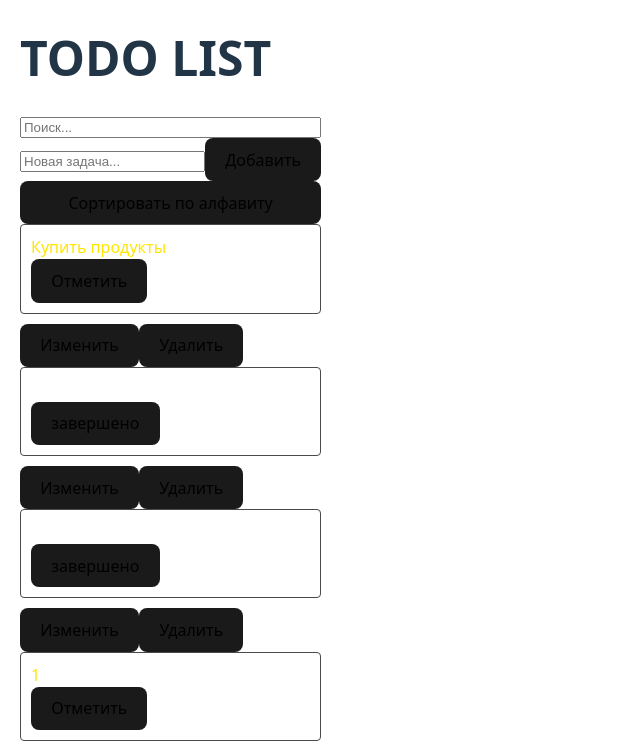
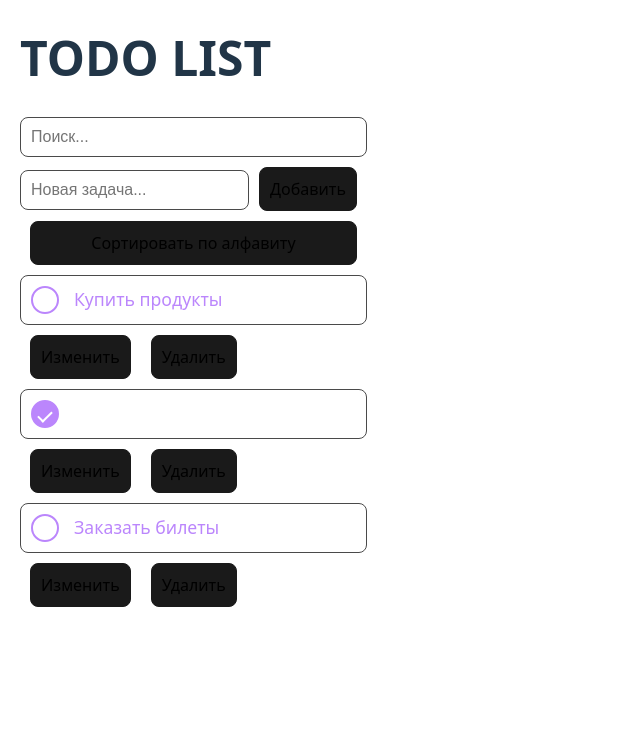
Before and after one commit to KarinaKold/REACT-Result, a React (Vite) app: page / in a window 1280 px wide. Shown: the top 749 px of the page, without its empty margins (0-640 px from the left). Built offline with nearby package versions, Linux system fonts and the light colour scheme; data requests are answered from the project's data file.

Commit message:
style: fix component styles, add constants

```diff
--- a/src/App.jsx
+++ b/src/App.jsx
@@ -1,16 +1,15 @@
-import { useRequestGet, useRequestAdd, useDebounce } from './hooks';
+import { useState } from 'react';
+import { useRequestGet, useDebounce } from './hooks';
 import styles from './App.module.css';
 import { Loader } from './components/Loader/Loader';
 import { TodoList } from './components/TodoList/TodoList';
 import { Button } from './components/Button/Button';
+import { AddTodoForm } from './components/AddTodoForm/AddTodoForm';
+import { Input } from './components/Input/Input';
 import { ACTIONS } from './constants';
-import { useState } from 'react';
-import { Search } from './components/Search/Search';
 
 export const App = () => {
 	const { todos, setTodos, isLoading } = useRequestGet();
-	const { requestAdd, isCreating } = useRequestAdd(setTodos);
-	const [newTodo, setNewTodo] = useState('');
 	const [searchItem, setSearchItem] = useState('');
 	const [isSorted, setIsSorted] = useState(false);
 
@@ -24,36 +23,20 @@ export const App = () => {
 		? [...filteredTodos].sort((a, b) => a.title.localeCompare(b.title))
 		: filteredTodos;
 
-	const handleAddTodo = (e) => {
-		e.preventDefault();
-		if (newTodo.trim()) {
-			requestAdd(newTodo);
-			setNewTodo('');
-		}
-	};
-
 	return (
 		<div className={styles.app}>
 			<h1>TODO LIST</h1>
-			<Search
+			<Input
 				type="text"
 				placeholder="Поиск..."
 				value={searchItem}
 				onChange={(e) => setSearchItem(e.target.value)}
 			/>
-			<form onSubmit={handleAddTodo}>
-				<input
-					type="text"
-					placeholder="Новая задача..."
-					value={newTodo}
-					onChange={(e) => setNewTodo(e.target.value)}
-				/>
-				<Button type="submit" action={isCreating} clickName={ACTIONS.add} />
-			</form>
+			<AddTodoForm setTodos={setTodos} />
 			<Button
 				action={isSorted}
 				handleClick={() => setIsSorted(!isSorted)}
-				clickName={isSorted ? 'Сбросить сортировку' : 'Сортировать по алфавиту'}
+				clickName={isSorted ? ACTIONS.unsort : ACTIONS.sort}
 			/>
 			{isLoading ? (
 				<Loader />
--- /dev/null
+++ b/src/components/AddTodoForm/AddTodoForm.jsx
@@ -0,0 +1,36 @@
+import { useState } from 'react';
+import styles from './AddTodoForm.module.css';
+import { useRequestAdd } from '../../hooks';
+import { Input } from '../Input/Input';
+import { Button } from '../Button/Button';
+import { ACTIONS } from '../../constants';
+
+export const AddTodoForm = ({ setTodos }) => {
+	const { requestAdd, isCreating } = useRequestAdd(setTodos);
+	const [newTodo, setNewTodo] = useState('');
+
+	const handleAddTodo = (e) => {
+		e.preventDefault();
+		if (newTodo.trim()) {
+			requestAdd(newTodo);
+			setNewTodo('');
+		}
+	};
+
+	return (
+		<form onSubmit={handleAddTodo}>
+			<Input
+				type="text"
+				placeholder="Новая задача..."
+				value={newTodo}
+				onChange={(e) => setNewTodo(e.target.value)}
+			/>
+			<Button
+				className={styles.add}
+				type="submit"
+				action={isCreating}
+				clickName={ACTIONS.add}
+			/>
+		</form>
+	);
+};
--- a/src/components/Button/Button.module.css
+++ b/src/components/Button/Button.module.css
@@ -1,7 +1,8 @@
-button {
+.button {
+	margin: 0 10px 10px 10px;
 	border-radius: 8px;
-	border: 1px solid transparent;
-	padding: 0.6em 1.2em;
+	border: 1px solid #1a1a1a;
+	padding: 10px;
 	font-size: 1em;
 	font-weight: 500;
 	font-family: inherit;
@@ -9,10 +10,13 @@ button {
 	cursor: pointer;
 	transition: border-color 0.25s;
 }
-button:hover {
-	border-color: #646cff;
+
+.button:hover {
+	border: 1px solid #646cff;
 }
-button:focus,
-button:focus-visible {
-	outline: 4px auto -webkit-focus-ring-color;
+
+.button:focus,
+.button:focus-visible {
+	outline: 1px auto -webkit-focus-ring-color;
+	background-color: #646cff;
 }
--- /dev/null
+++ b/src/components/Input/Input.jsx
@@ -0,0 +1,5 @@
+import styles from './Input.module.css';
+
+export const Input = ({ ...props }) => {
+	return <input className={styles.input} {...props} />;
+};
--- /dev/null
+++ b/src/components/Input/Input.module.css
@@ -0,0 +1,7 @@
+.input {
+	border: 1px solid #4a4a4a;
+	font-size: 1em;
+	padding: 10px;
+	border-radius: 8px;
+	margin: 0 0 10px 0;
+}
--- a/src/components/Search/Search.jsx
+++ /dev/null
@@ -1,3 +0,0 @@
-export const Search = ({ ...props }) => {
-	return <input {...props} />;
-};
--- a/src/components/TodoList/TodoList.jsx
+++ b/src/components/TodoList/TodoList.jsx
@@ -3,6 +3,7 @@ import { useRequestUpdate, useRequestDelete } from '../../hooks';
 import styles from './TodoList.module.css';
 import { ACTIONS } from '../../constants';
 import { useState } from 'react';
+import { Input } from '../Input/Input';
 
 export const TodoList = ({ todos, setTodos }) => {
 	const { requestUpdate, isUpdating, setIsUpdating } = useRequestUpdate(setTodos);
@@ -20,7 +21,7 @@ export const TodoList = ({ todos, setTodos }) => {
 	};
 
 	const handleSave = (todo) => {
-		if (editingTodo) {
+		if (editingTodo && title.length > 0) {
 			const updatedTodo = {
 				id: editingTodo,
 				title,
@@ -44,7 +45,7 @@ export const TodoList = ({ todos, setTodos }) => {
 				<div key={todo.id}>
 					{editingTodo && editingTodo.id === todo.id ? (
 						<>
-							<input
+							<Input
 								type="text"
 								value={title}
 								onChange={(e) => setTitle(e.target.value)}
@@ -58,16 +59,25 @@ export const TodoList = ({ todos, setTodos }) => {
 					) : (
 						<>
 							<div className={styles.todoItem}>
+								<input
+									type="checkbox"
+									id={`checkbox-${todo.id}`}
+									checked={todo.completed}
+									onChange={() => handleToggleComplete(todo)}
+								/>
+								<label
+									htmlFor={`checkbox-${todo.id}`}
+									className={styles.customCheckbox}
+								></label>
 								<div className={todo.completed ? styles.completed : ''}>
 									{todo.title}
 								</div>
-								<button onClick={() => handleToggleComplete(todo)}>
-									{todo.completed ? 'завершено' : 'Отметить'}
-								</button>
 							</div>
-							<button onClick={() => handleEditClick(todo)}>
-								Изменить
-							</button>
+							<Button
+								action={isUpdating}
+								handleClick={() => handleEditClick(todo)}
+								clickName={ACTIONS.update}
+							/>
 						</>
 					)}
 					<Button
--- a/src/components/TodoList/TodoList.module.css
+++ b/src/components/TodoList/TodoList.module.css
@@ -1,9 +1,12 @@
 .todoItem {
+	font-size: 1.1em;
+	font-weight: 500;
+	display: flex;
 	border: 1px solid #4a4a4a;
 	margin-bottom: 10px;
 	padding: 10px;
-	border-radius: 4px;
-	color: rgb(255, 230, 0);
+	border-radius: 8px;
+	color: #bb86fc;
 }
 
 .completed {
@@ -11,3 +14,38 @@
 	color: white;
 	opacity: 0.5;
 }
+
+.todoItem input[type='checkbox'] {
+	display: none;
+}
+
+.todoItem .customCheckbox {
+	width: 24px;
+	height: 24px;
+	border-radius: 50%;
+	border: 2px solid #bb86fc;
+	display: inline-block;
+	position: relative;
+	margin-right: 15px;
+	cursor: pointer;
+}
+
+.todoItem .customCheckbox:hover {
+	background-color: #bb86fc;
+}
+
+.todoItem input[type='checkbox']:checked + .customCheckbox {
+	background-color: #bb86fc;
+}
+
+.todoItem input[type='checkbox']:checked + .customCheckbox::after {
+	content: '';
+	position: absolute;
+	left: 8px;
+	top: 6px;
+	width: 6px;
+	height: 12px;
+	border: solid white;
+	border-width: 0 2px 2px 0;
+	transform: rotate(45deg);
+}
--- a/src/constants.js
+++ b/src/constants.js
@@ -1,5 +1,7 @@
 export const ACTIONS = {
 	add: 'Добавить',
-	update: 'Обновить',
+	update: 'Изменить',
 	delete: 'Удалить',
+	sort: 'Сортировать по алфавиту',
+	unsort: 'Сбросить сортировку',
 };
--- a/src/db.json
+++ b/src/db.json
@@ -1,34 +1,19 @@
 {
   "tasks": [
     {
-			"id": 1,
       "title": "Купить продукты",
-			"completed": false
+      "completed": false,
+      "id": 1
     },
     {
-			"title": "Позвонить врачу",
+      "title": "Записаться к врачу",
       "completed": true,
       "id": 2
     },
     {
       "title": "Заказать билеты",
-			"completed": true,
+      "completed": false,
       "id": 3
-		},
-		{
-			"title": "1",
-			"completed": false,
-			"id": 4
-		},
-		{
-			"title": "2",
-			"completed": false,
-			"id": 5
-		},
-		{
-			"title": "3",
-			"completed": false,
-			"id": 6
     }
   ]
 }
```
Also changed, not shown: src/components/AddTodoForm/AddTodoForm.module.css (added). Lines whose indentation alone changed are shown as unchanged.
